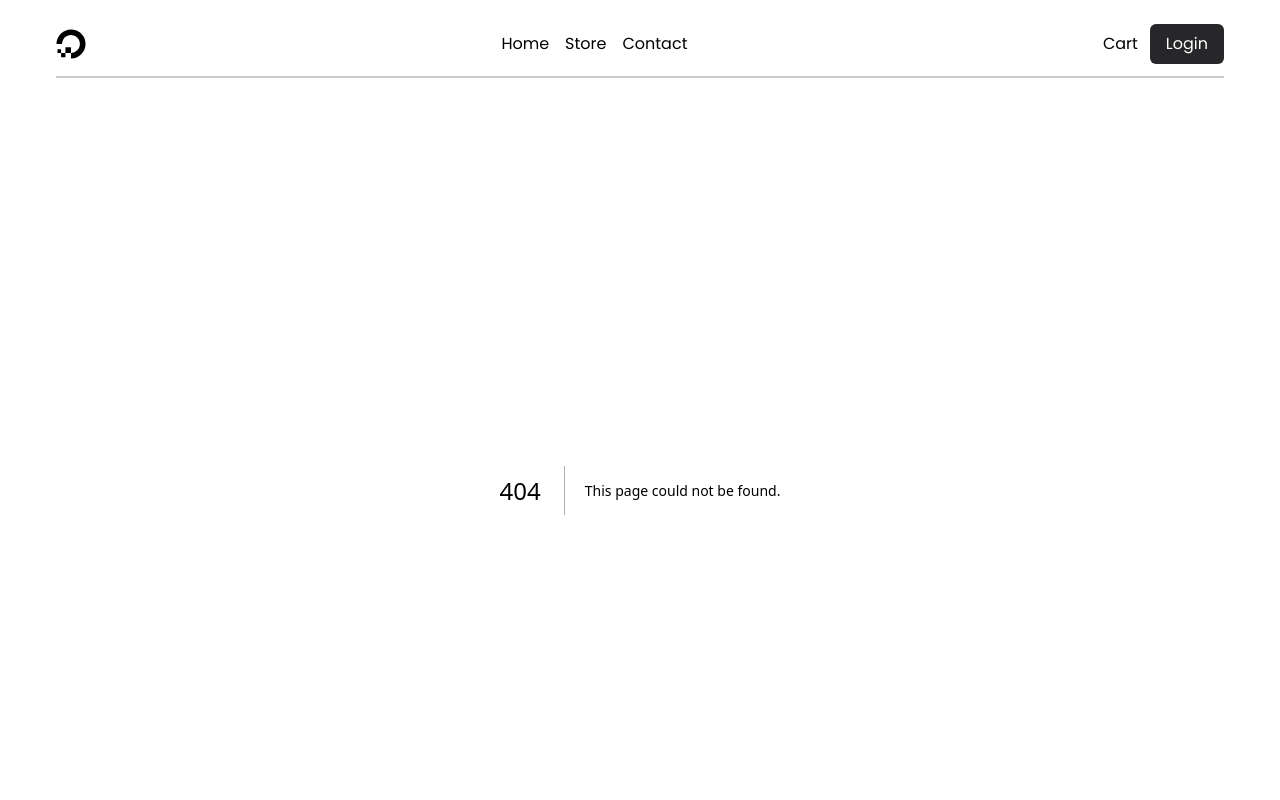
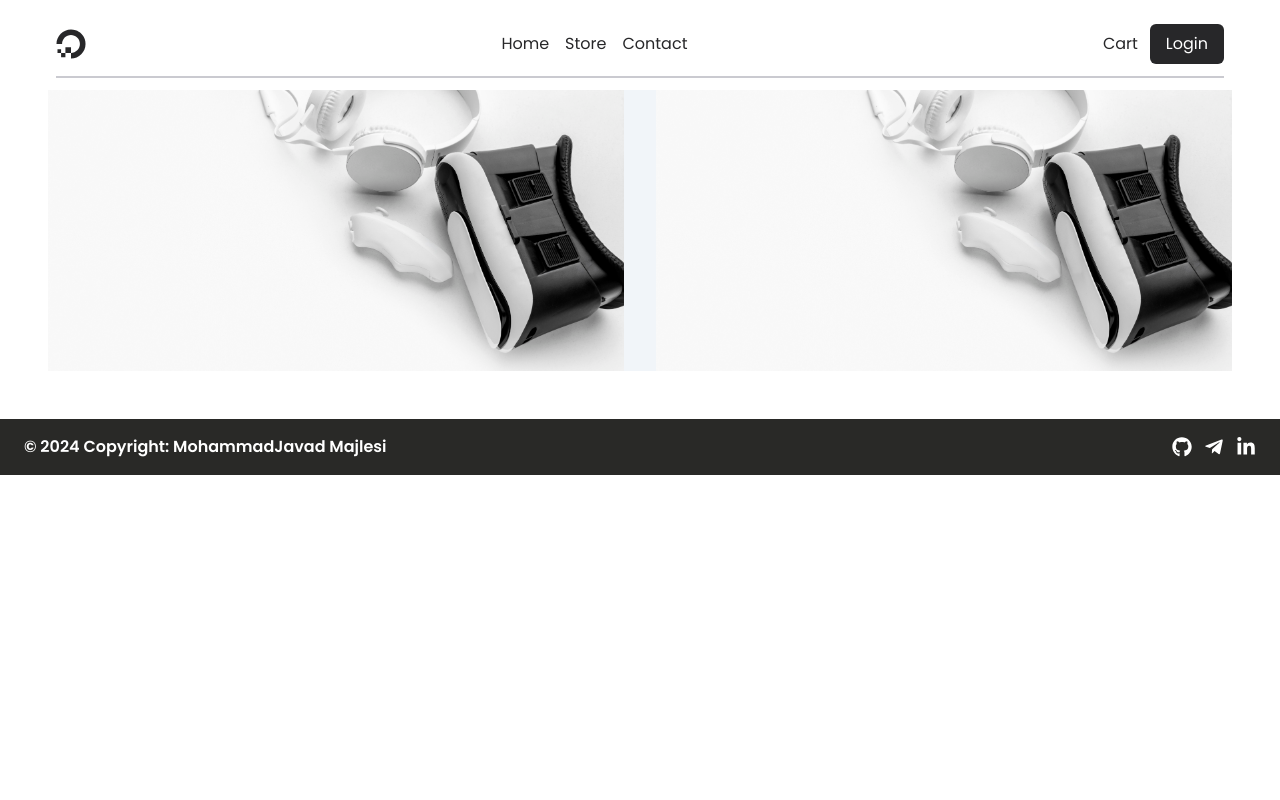
Before and after one commit to mjmajlesi/ecommereShop, a Next.js app: page /Cart in a window 1280 px wide. Before the commit this address had no page. Shown: the top 800 px of the page. Built offline with nearby package versions, Linux system fonts and the light colour scheme.

Commit message:
create page.tsx and add properties to page for carts

```diff
--- /dev/null
+++ b/src/app/Cart/page.tsx
@@ -0,0 +1,22 @@
+import Container from '@/Components/Container'
+import React from 'react'
+import example from "../../../public/images/header.jpg"
+import Image from 'next/image'
+function CartPage() {
+  return (
+    <div>
+      <Container>
+        <div className='bg-slate-100 rounded-2xl grid grid-cols-12 gap-8'>
+          <div className='col-span-6 rounded-2xl'>
+            <Image className='h-full w-full' src={example} alt="images" />
+          </div>
+          <div className='col-span-6 rounded-2xl'>
+            <Image className='h-full w-full' src={example} alt="images" />
+          </div>
+        </div>
+      </Container>
+    </div>
+  )
+}
+
+export default CartPage
```
